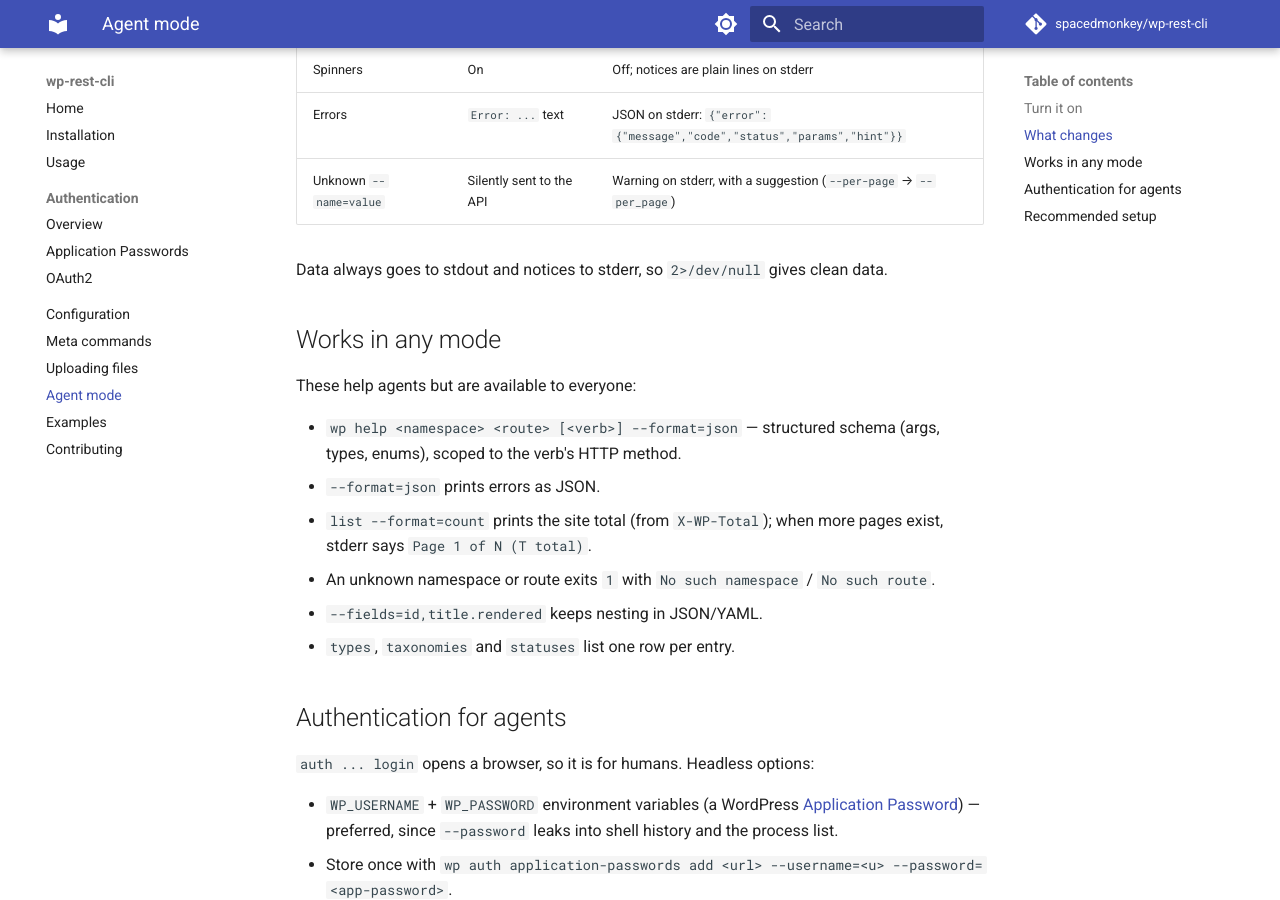
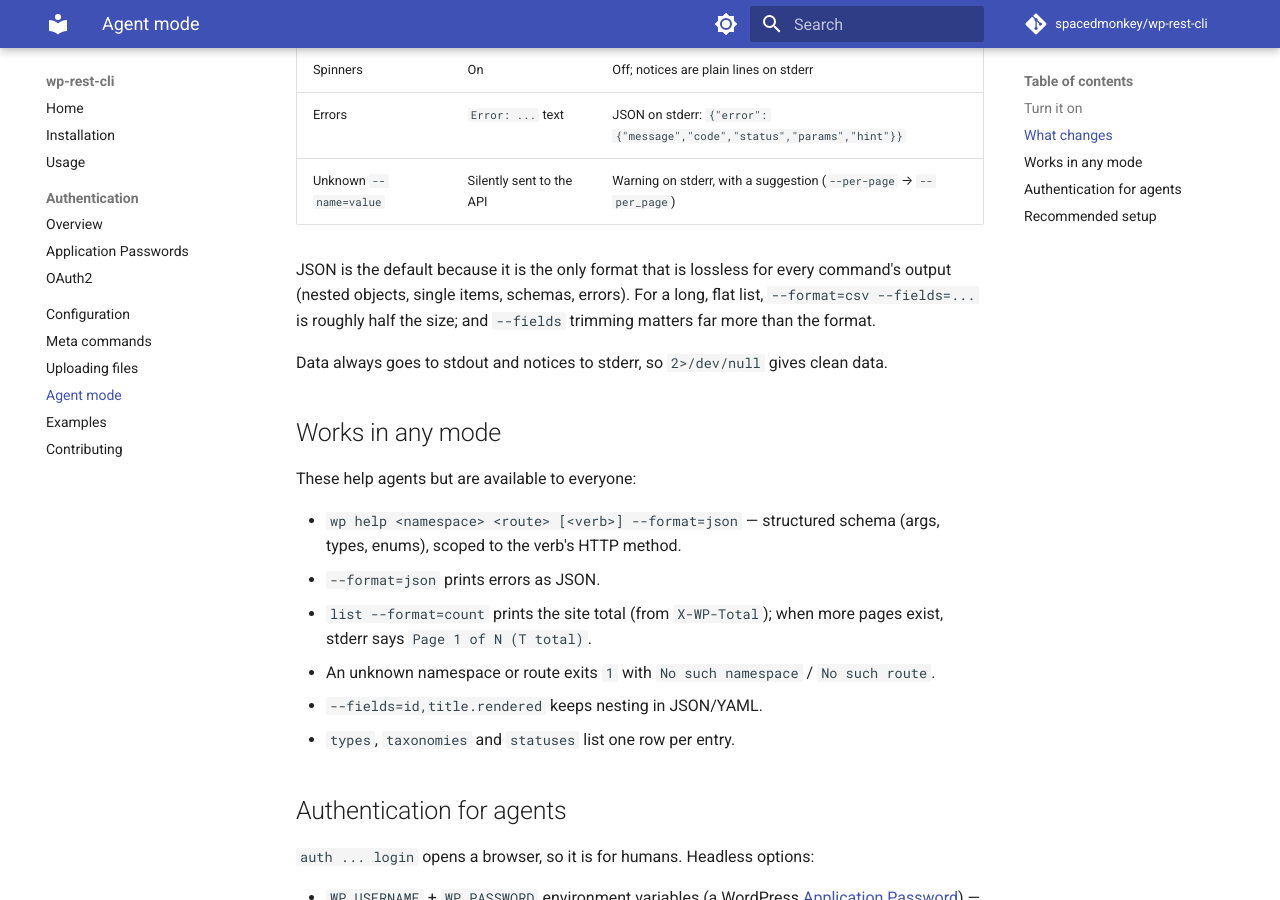
Before and after one commit to spacedmonkey/wp-rest-cli, an MkDocs documentation site: the page built from docs/agent-mode.md, in a window 1280 px wide and 900 px high, scrolled down 767 px. Built offline with MkDocs 1.6.1 and Material for MkDocs 9.7.7, drawn with Linux system fonts in a browser that asks for light colours; comment, search, counter and statistics services are not loaded.

Commit message:
Docs: explain why agent mode defaults to JSON; csv tip for flat lists
Co-Authored-By: Claude Sonnet 5 <noreply@anthropic.com>

```diff
--- a/docs/agent-mode.md
+++ b/docs/agent-mode.md
@@ -21,6 +21,8 @@ Any value except empty, `0`, `false`, `no` or `off` enables it. Unset, the CLI b
 | Spinners | On | Off; notices are plain lines on stderr |
 | Errors | `Error: ...` text | JSON on stderr: `{"error":{"message","code","status","params","hint"}}` |
 | Unknown `--name=value` | Silently sent to the API | Warning on stderr, with a suggestion (`--per-page` → `--per_page`) |
+
+JSON is the default because it is the only format that is lossless for every command's output (nested objects, single items, schemas, errors). For a long, flat list, `--format=csv --fields=...` is roughly half the size; and `--fields` trimming matters far more than the format.
 
 Data always goes to stdout and notices to stderr, so `2>/dev/null` gives clean data.
 
```
Also changed, not shown: AGENTS.md (+1 -0 lines).
